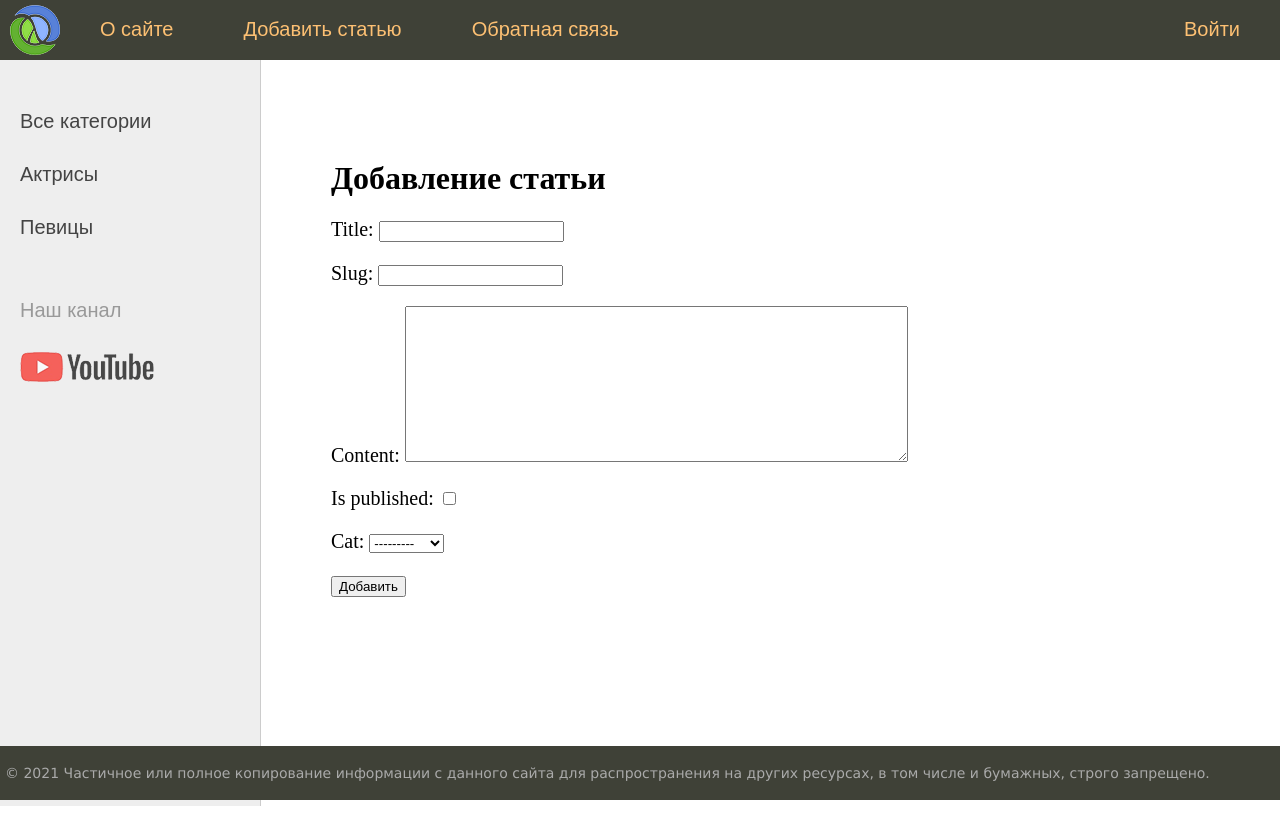
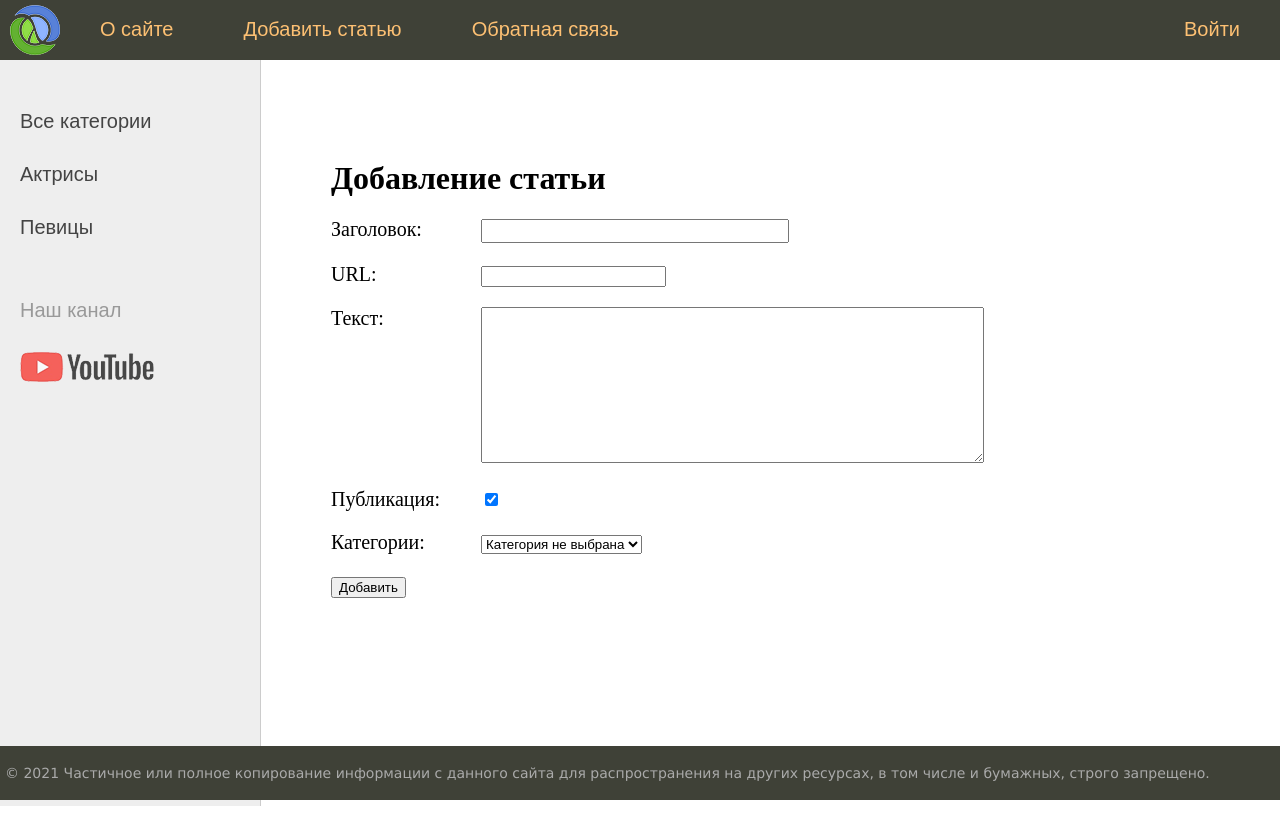
Before and after one commit to iwebnal/django-learn, a Django app: page /addpage/ in a window 1280 px wide. Run offline with Django 4.2, Linux system fonts and the light colour scheme; data comes from the database, SQL or seed files in the repository.

Commit message:
Refactoring form for add page. Add styles too

```diff
--- a/coolsite/women/forms.py
+++ b/coolsite/women/forms.py
@@ -3,8 +3,8 @@ from .models import *
 
 
 class AddPostForm(forms.Form):
-    title = forms.CharField(max_length=255)
-    slug = forms.SlugField(max_length=255)
-    content = forms.CharField(widget=forms.Textarea(attrs={'cols': 60, 'rows': 10}))
-    is_published = forms.BooleanField()
-    cat = forms.ModelChoiceField(queryset=Category.objects.all())
+    title = forms.CharField(max_length=255, label="Заголовок", widget=forms.TextInput(attrs={'class': 'form-input'}))
+    slug = forms.SlugField(max_length=255, label="URL")
+    content = forms.CharField(widget=forms.Textarea(attrs={'cols': 60, 'rows': 10}), label="Текст")
+    is_published = forms.BooleanField(label="Публикация", required=False, initial=True)
+    cat = forms.ModelChoiceField(queryset=Category.objects.all(), label="Категории", empty_label="Категория не выбрана")
--- a/coolsite/women/templates/women/addpage.html
+++ b/coolsite/women/templates/women/addpage.html
@@ -8,7 +8,18 @@
 <!--form.as_p - this is a function. Displaying form fields using the 'p' tag-->
 <form action="{% url 'add_page' %}" method="post">
     {% csrf_token %}
-    {{ form.as_p }}
+    <!--    {{ form.as_p }}-->
+
+<!--    <p><label class="form-label" for="{{ form.title.id_for_label }}">{{ form.title.label }}: </label>{{ form.title }}-->
+<!--    </p>-->
+<!--    <div class="form-error">{{ form.title.errors }}</div>-->
+
+    {% for f in form %}
+    <p><label class="form-label" for="{{ f.id_for_label }}">{{ f.label }}: </label>{{ f }}
+    </p>
+    <div class="form-error">{{ f.errors }}</div>
+    {% endfor %}
+
     <button type="submit">Добавить</button>
 </form>
 
```
